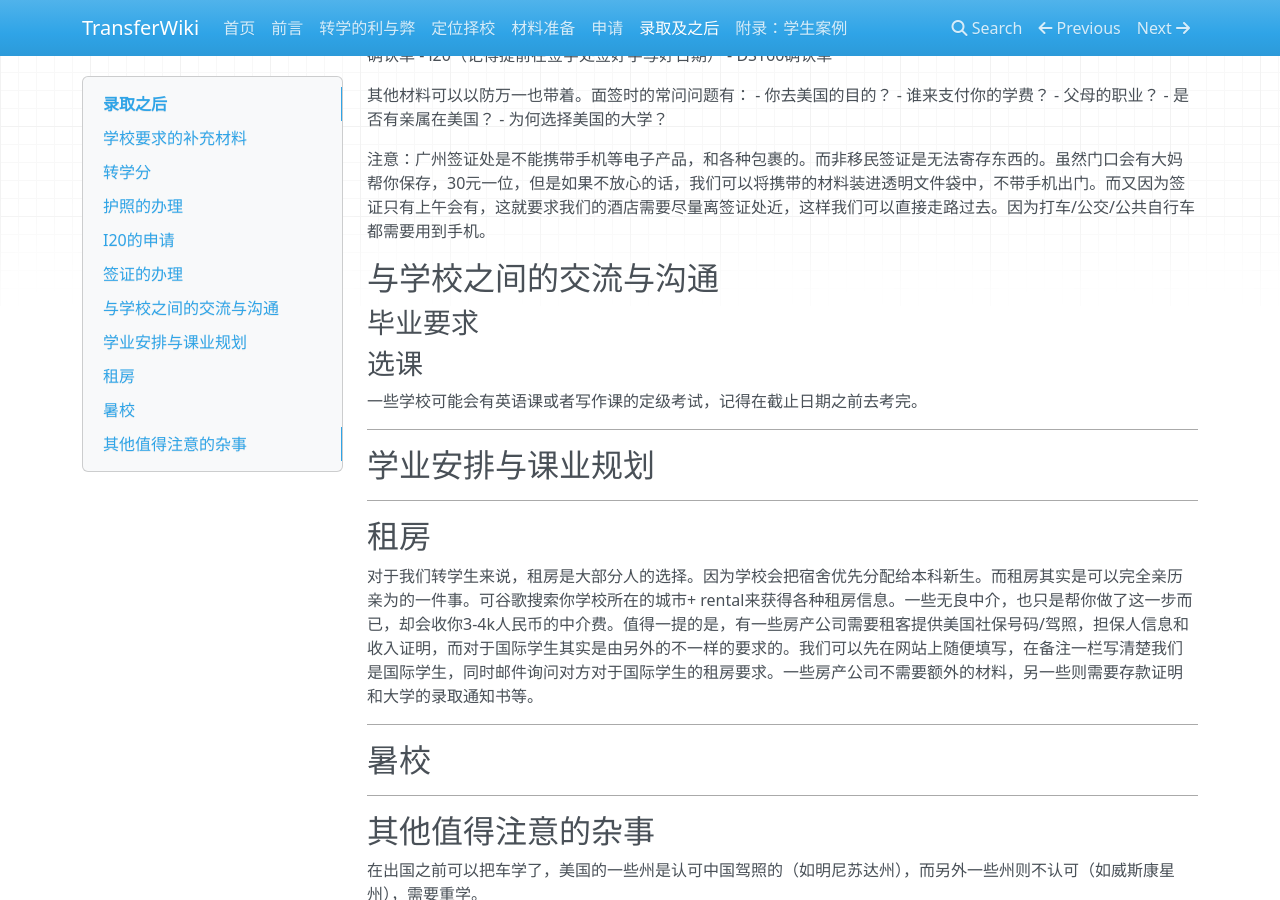
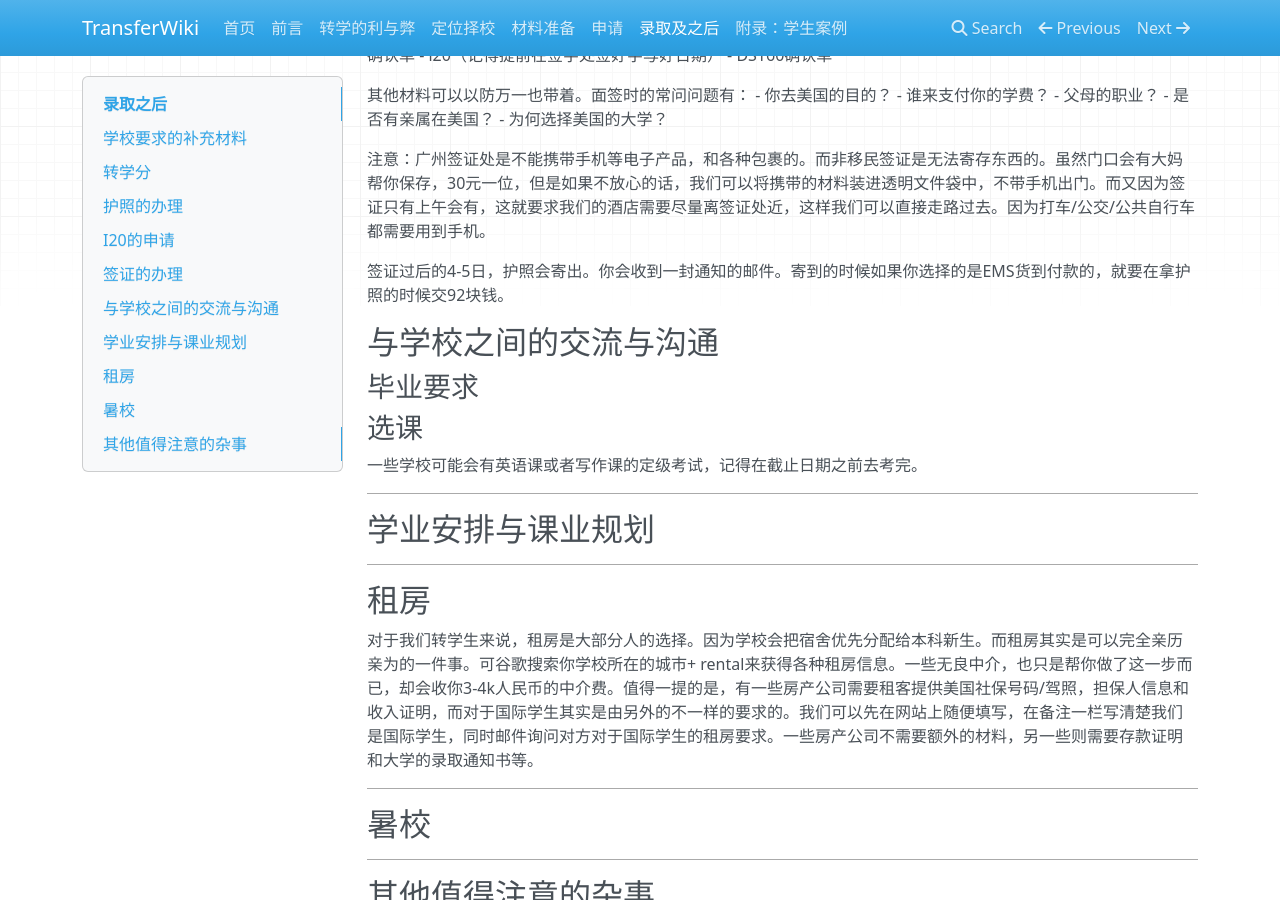
Before and after one commit to SihanXU/TransferWiki, an MkDocs documentation site: the page built from docs/admit.md, in a window 1280 px wide and 900 px high, scrolled down 1736 px. Built offline with MkDocs 1.6.1, drawn with Linux system fonts in a browser that asks for light colours; nearby versions of some CDN libraries.

Commit message:
Update admit.md

```diff
--- a/docs/admit.md
+++ b/docs/admit.md
@@ -72,6 +72,8 @@ F-1签证是最常见的学生签证类型。如果您希望在获得美国政
 
 注意：广州签证处是不能携带手机等电子产品，和各种包裹的。而非移民签证是无法寄存东西的。虽然门口会有大妈帮你保存，30元一位，但是如果不放心的话，我们可以将携带的材料装进透明文件袋中，不带手机出门。而又因为签证只有上午会有，这就要求我们的酒店需要尽量离签证处近，这样我们可以直接走路过去。因为打车/公交/公共自行车都需要用到手机。
 
+签证过后的4-5日，护照会寄出。你会收到一封通知的邮件。寄到的时候如果你选择的是EMS货到付款的，就要在拿护照的时候交92块钱。
+
 ## 与学校之间的交流与沟通
 
 ### 毕业要求
```
